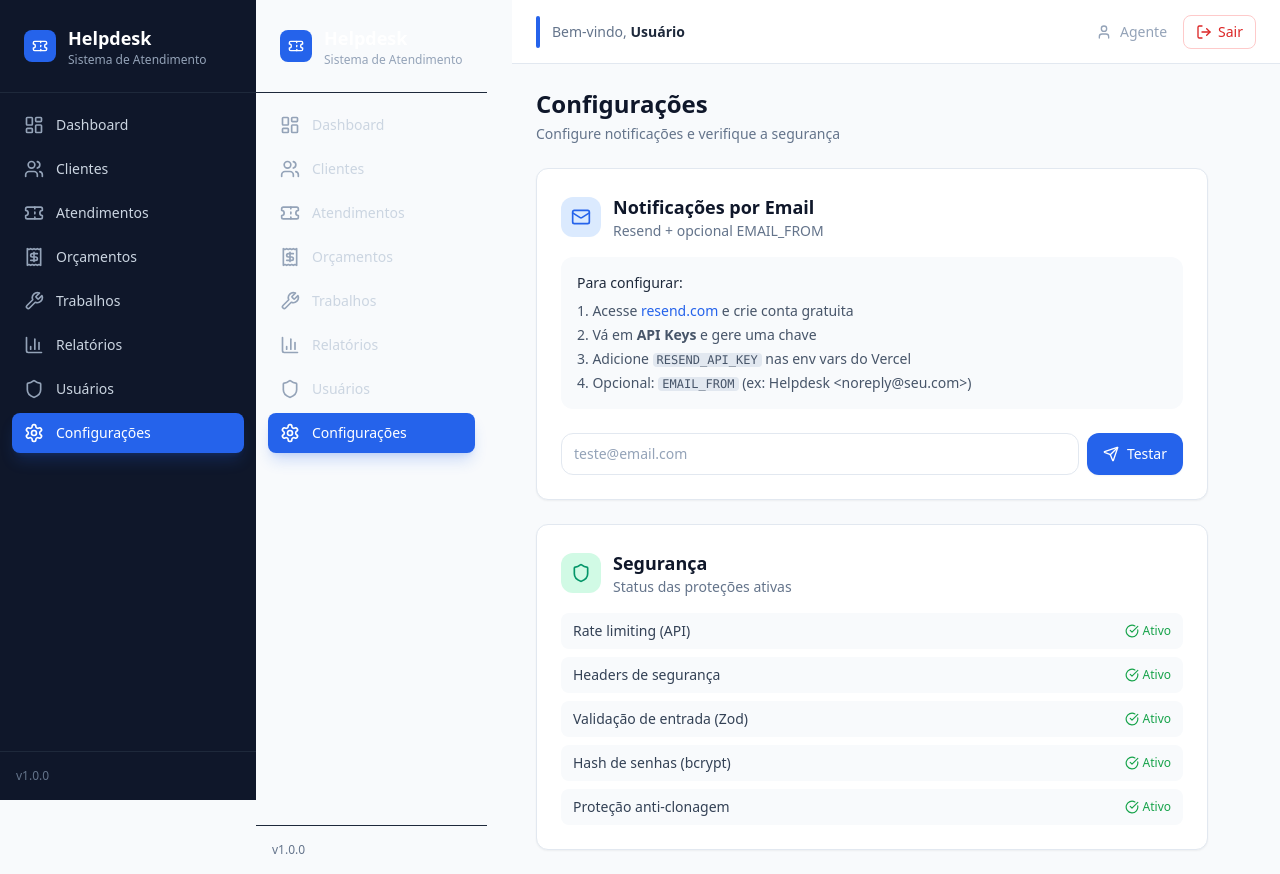
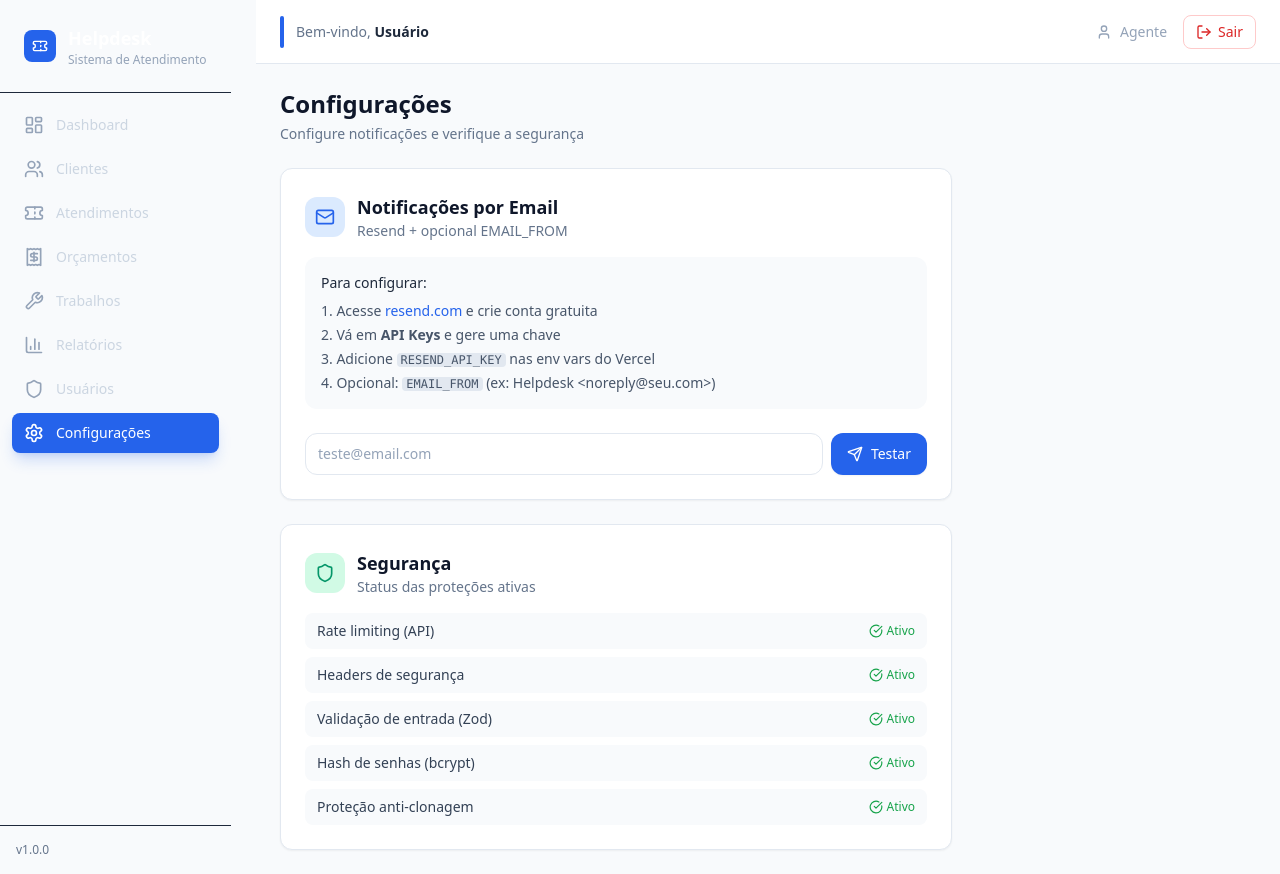
Before and after one commit to amplitudemodulada/helpdesk, a Next.js app: page /settings in a window 1280 px wide. Built offline with nearby package versions, Linux system fonts and the light colour scheme; no server answers.

Commit message:
fix: remove duplicate sidebar on desktop (mobile only shows lg:hidden)

```diff
--- a/src/components/sidebar.tsx
+++ b/src/components/sidebar.tsx
@@ -76,7 +76,7 @@ export function Sidebar({ mobileOpen, onClose }: { mobileOpen: boolean; onClose:
         <div className="fixed inset-0 bg-black/50 z-40 lg:hidden" onClick={onClose} />
       )}
       {/* Mobile sidebar */}
-      <aside className={`fixed lg:sticky top-0 left-0 z-50 w-64 h-screen bg-slate-900 transform transition-transform duration-200 ease-in-out lg:translate-x-0 ${
+      <aside className={`fixed top-0 left-0 z-50 w-64 h-screen bg-slate-900 transform transition-transform duration-200 ease-in-out lg:hidden ${
         mobileOpen ? "translate-x-0" : "-translate-x-full"
       }`}>
         {content}
```
